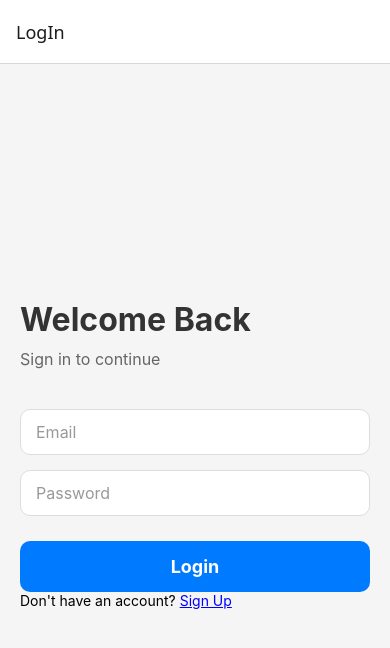
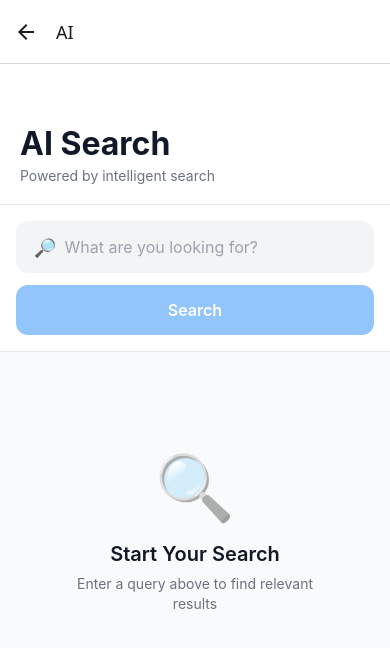
Before and after one commit to ElioNakad/NETworkRN, a React Native app: screen /AI in a window 390 px wide. Shown: the top 648 px of the page. Built offline with nearby package versions, Linux system fonts and the light colour scheme.

Commit message:
added delete reviews

```diff
--- a/App.js
+++ b/App.js
@@ -11,6 +11,7 @@ import MyDefaultDescription from "./components/MyDefaultDescription";
 import Menu from "./components/Menu"
 import Review from "./components/Review"
 import Settings from "./components/Settings"
+import AI from "./components/AI"
 const Stack = createNativeStackNavigator();
 
 export default function App() {
@@ -27,6 +28,8 @@ export default function App() {
         <Stack.Screen name="Details" component={ContatDetails} />
         <Stack.Screen name="Reviews" component={Review} />
         <Stack.Screen name="Settings" component={Settings} />
+        <Stack.Screen name="AI" component={AI} />
+
 
       </Stack.Navigator>
     </NavigationContainer>
--- /dev/null
+++ b/components/AI.js
@@ -0,0 +1,310 @@
+import React, { useState } from "react";
+import { View, Text, TextInput, TouchableOpacity, FlatList, ActivityIndicator } from "react-native";
+import AsyncStorage from "@react-native-async-storage/async-storage";
+
+export default function AI() {
+  const [prompt, setPrompt] = useState("");
+  const [results, setResults] = useState([]);
+  const [loading, setLoading] = useState(false);
+  const url = "192.168.16.106";
+
+  async function search() {
+    if (!prompt.trim()) return;
+
+    setLoading(true);
+    try {
+      const token = await AsyncStorage.getItem("token");
+      const res = await fetch(`http://${url}:3000/api/ai/search`, {
+        method: "POST",
+        headers: {
+          "Content-Type": "application/json",
+          Authorization: `Bearer ${token}`
+        },
+        body: JSON.stringify({ prompt })
+      });
+      const data = await res.json();
+      setResults(data);
+    } catch (error) {
+      console.error("Search error:", error);
+    } finally {
+      setLoading(false);
+    }
+  }
+
+  const renderEmptyState = () => {
+    if (loading) return null;
+
+    return (
+      <View style={styles.emptyState}>
+        <Text style={styles.emptyIcon}>🔍</Text>
+        <Text style={styles.emptyTitle}>Start Your Search</Text>
+        <Text style={styles.emptyText}>
+          Enter a query above to find relevant results
+        </Text>
+      </View>
+    );
+  };
+
+  return (
+    <View style={styles.container}>
+      {/* Header */}
+      <View style={styles.header}>
+        <Text style={styles.headerTitle}>AI Search</Text>
+        <Text style={styles.headerSubtitle}>Powered by intelligent search</Text>
+      </View>
+
+      {/* Search Bar */}
+      <View style={styles.searchContainer}>
+        <View style={styles.searchInputWrapper}>
+          <Text style={styles.searchIcon}>🔎</Text>
+          <TextInput
+            style={styles.input}
+            placeholder="What are you looking for?"
+            placeholderTextColor="#9CA3AF"
+            value={prompt}
+            onChangeText={setPrompt}
+            onSubmitEditing={search}
+            returnKeyType="search"
+          />
+        </View>
+        <TouchableOpacity
+          style={[styles.searchButton, !prompt.trim() && styles.searchButtonDisabled]}
+          onPress={search}
+          disabled={!prompt.trim() || loading}
+        >
+          {loading ? (
+            <ActivityIndicator color="#fff" size="small" />
+          ) : (
+            <Text style={styles.searchButtonText}>Search</Text>
+          )}
+        </TouchableOpacity>
+      </View>
+
+      {/* Results Count */}
+      {results.length > 0 && (
+        <View style={styles.resultsHeader}>
+          <Text style={styles.resultsCount}>
+            {results.length} {results.length === 1 ? 'result' : 'results'} found
+          </Text>
+        </View>
+      )}
+
+      {/* Results List */}
+      <FlatList
+        data={results}
+        keyExtractor={(item, i) => i.toString()}
+        contentContainerStyle={styles.listContent}
+        ListEmptyComponent={renderEmptyState}
+        renderItem={({ item, index }) => (
+          <View style={styles.resultCard}>
+            <View style={styles.cardHeader}>
+              <View style={styles.avatar}>
+                <Text style={styles.avatarText}>
+                  {item.name?.charAt(0)?.toUpperCase() || '?'}
+                </Text>
+              </View>
+              <View style={styles.cardHeaderText}>
+                <Text style={styles.name}>{item.name}</Text>
+                {item.phone && (
+                  <View style={styles.phoneContainer}>
+                    <Text style={styles.phoneIcon}>📞</Text>
+                    <Text style={styles.phone}>{item.phone}</Text>
+                  </View>
+                )}
+              </View>
+            </View>
+            {item.profile_text && (
+              <View style={styles.profileSection}>
+                <Text style={styles.profileText} numberOfLines={3}>
+                  {item.profile_text}
+                </Text>
+              </View>
+            )}
+            <View style={styles.cardFooter}>
+              <Text style={styles.resultNumber}>Result #{index + 1}</Text>
+            </View>
+          </View>
+        )}
+      />
+    </View>
+  );
+}
+
+const styles = {
+  container: {
+    flex: 1,
+    backgroundColor: "#F9FAFB",
+  },
+  header: {
+    backgroundColor: "#fff",
+    paddingTop: 60,
+    paddingBottom: 20,
+    paddingHorizontal: 20,
+    borderBottomWidth: 1,
+    borderBottomColor: "#E5E7EB",
+  },
+  headerTitle: {
+    fontSize: 32,
+    fontWeight: "700",
+    color: "#111827",
+    marginBottom: 4,
+  },
+  headerSubtitle: {
+    fontSize: 14,
+    color: "#6B7280",
+  },
+  searchContainer: {
+    padding: 16,
+    backgroundColor: "#fff",
+    borderBottomWidth: 1,
+    borderBottomColor: "#E5E7EB",
+  },
+  searchInputWrapper: {
+    flexDirection: "row",
+    alignItems: "center",
+    backgroundColor: "#F3F4F6",
+    borderRadius: 12,
+    paddingHorizontal: 16,
+    marginBottom: 12,
+    borderWidth: 2,
+    borderColor: "transparent",
+  },
+  searchIcon: {
+    fontSize: 18,
+    marginRight: 8,
+  },
+  input: {
+    flex: 1,
+    paddingVertical: 14,
+    fontSize: 16,
+    color: "#111827",
+  },
+  searchButton: {
+    backgroundColor: "#3B82F6",
+    borderRadius: 12,
+    paddingVertical: 14,
+    alignItems: "center",
+    justifyContent: "center",
+    minHeight: 50,
+  },
+  searchButtonDisabled: {
+    backgroundColor: "#93C5FD",
+  },
+  searchButtonText: {
+    color: "#fff",
+    fontSize: 16,
+    fontWeight: "600",
+  },
+  resultsHeader: {
+    paddingHorizontal: 20,
+    paddingVertical: 12,
+    backgroundColor: "#fff",
+    borderBottomWidth: 1,
+    borderBottomColor: "#E5E7EB",
+  },
+  resultsCount: {
+    fontSize: 14,
+    color: "#6B7280",
+    fontWeight: "500",
+  },
+  listContent: {
+    padding: 16,
+    paddingBottom: 32,
+  },
+  resultCard: {
+    backgroundColor: "#fff",
+    borderRadius: 16,
+    padding: 16,
+    marginBottom: 12,
+    shadowColor: "#000",
+    shadowOffset: { width: 0, height: 2 },
+    shadowOpacity: 0.05,
+    shadowRadius: 8,
+    elevation: 2,
+    borderWidth: 1,
+    borderColor: "#E5E7EB",
+  },
+  cardHeader: {
+    flexDirection: "row",
+    alignItems: "center",
+    marginBottom: 12,
+  },
+  avatar: {
+    width: 48,
+    height: 48,
+    borderRadius: 24,
+    backgroundColor: "#3B82F6",
+    alignItems: "center",
+    justifyContent: "center",
+    marginRight: 12,
+  },
+  avatarText: {
+    color: "#fff",
+    fontSize: 20,
+    fontWeight: "700",
+  },
+  cardHeaderText: {
+    flex: 1,
+  },
+  name: {
+    fontSize: 18,
+    fontWeight: "600",
+    color: "#111827",
+    marginBottom: 4,
+  },
+  phoneContainer: {
+    flexDirection: "row",
+    alignItems: "center",
+  },
+  phoneIcon: {
+    fontSize: 12,
+    marginRight: 6,
+  },
+  phone: {
+    fontSize: 14,
+    color: "#6B7280",
+  },
+  profileSection: {
+    backgroundColor: "#F9FAFB",
+    borderRadius: 8,
+    padding: 12,
+    marginBottom: 12,
+  },
+  profileText: {
+    fontSize: 14,
+    color: "#374151",
+    lineHeight: 20,
+  },
+  cardFooter: {
+    flexDirection: "row",
+    justifyContent: "flex-end",
+  },
+  resultNumber: {
+    fontSize: 12,
+    color: "#9CA3AF",
+    fontWeight: "500",
+  },
+  emptyState: {
+    alignItems: "center",
+    justifyContent: "center",
+    paddingVertical: 80,
+    paddingHorizontal: 40,
+  },
+  emptyIcon: {
+    fontSize: 64,
+    marginBottom: 16,
+    opacity: 0.5,
+  },
+  emptyTitle: {
+    fontSize: 20,
+    fontWeight: "600",
+    color: "#111827",
+    marginBottom: 8,
+  },
+  emptyText: {
+    fontSize: 14,
+    color: "#6B7280",
+    textAlign: "center",
+    lineHeight: 20,
+  },
+};
--- a/components/Menu.js
+++ b/components/Menu.js
@@ -157,6 +157,14 @@ const handleResync = () => {
         >
           <Text style={styles.buttonText}>Settings</Text>
         </TouchableOpacity>
+
+        <TouchableOpacity
+          style={styles.button}
+          onPress={() => navigation.navigate("AI")}
+        >
+          <Text style={styles.buttonText}>AI</Text>
+        </TouchableOpacity>
+
       </View>
     </View>
   );
--- a/components/Review.js
+++ b/components/Review.js
@@ -37,6 +37,10 @@ export default function Reviews({ route }) {
   const [modalVisible, setModalVisible] = useState(false);
   const [review, setReview] = useState("");
   const [loadingSubmit, setLoadingSubmit] = useState(false);
+
+  const [currentUserId, setCurrentUserId] = useState(null);
+
+
   const url="192.168.16.106"
 
   /* =============================
@@ -62,6 +66,8 @@ export default function Reviews({ route }) {
       if (!res.ok) throw new Error(data.message);
 
       setReviews(data.reviews);
+      setCurrentUserId(data.currentUserId);
+
     } catch (err) {
       Alert.alert("Error", err.message);
     } finally {
@@ -111,6 +117,53 @@ export default function Reviews({ route }) {
       setLoadingSubmit(false);
     }
   };
+
+  const deleteReview = async (reviewId) => {
+    console.log("DELETING review_id:", reviewId);
+  Alert.alert(
+    "Delete review",
+    "Are you sure you want to delete this review?",
+    [
+      { text: "Cancel", style: "cancel" },
+      {
+        text: "Delete",
+        style: "destructive",
+        onPress: async () => {
+          try {
+            const token = await AsyncStorage.getItem("token");
+
+            const res = await fetch(
+              `http://${url}:3000/api/review/delete-review/${reviewId}`,
+              {
+                method: "DELETE",
+                headers: {
+                  Authorization: `Bearer ${token}`,
+                },
+              }
+            );
+
+            const data = await res.json();
+
+            if (!res.ok) {
+              Alert.alert("Delete failed", data.message);
+              return;
+            }
+
+            // ✅ FIXED LINE
+            setReviews(prev =>
+              prev.filter(r => r.review_id !== reviewId)
+            );
+
+          } catch (err) {
+            Alert.alert("Delete failed", err.message);
+          }
+        },
+      },
+    ]
+  );
+};
+
+
 
   return (
     <View style={styles.container}>
@@ -183,7 +236,9 @@ export default function Reviews({ route }) {
             )}
 
             {!loadingReviews &&
-              reviews.map((r, index) => (
+              reviews.map((r, index) => {
+                const isMine = r.reviewer_id === currentUserId;
+                return(
                 <View key={r.review_id} style={styles.reviewCard}>
                   <View style={styles.reviewHeader}>
                     <View style={styles.avatarCircle}>
@@ -197,6 +252,15 @@ export default function Reviews({ route }) {
                       <Text style={styles.reviewer}>
                         {r.reviewer_fname} {r.reviewer_lname} {"\n"+r.reviewer_email}
                       </Text>
+
+                      {isMine && (
+                        <View style={styles.myBadge}>
+                         <TouchableOpacity onPress={() => deleteReview(r.review_id)}>
+                         <Text style={styles.myBadgeText}>🗑️</Text>
+                         </TouchableOpacity>
+                        </View>
+                      )}
+
                       <Text style={styles.reviewMeta}>
                         {formatDateTime(r.review_date)} · Review #{reviews.length - index}
                       </Text>
@@ -206,7 +270,9 @@ export default function Reviews({ route }) {
 
                   <Text style={styles.reviewText}>{r.review_text}</Text>
                 </View>
-              ))}
+
+              )})
+            }
           </View>
         )}
 
```
